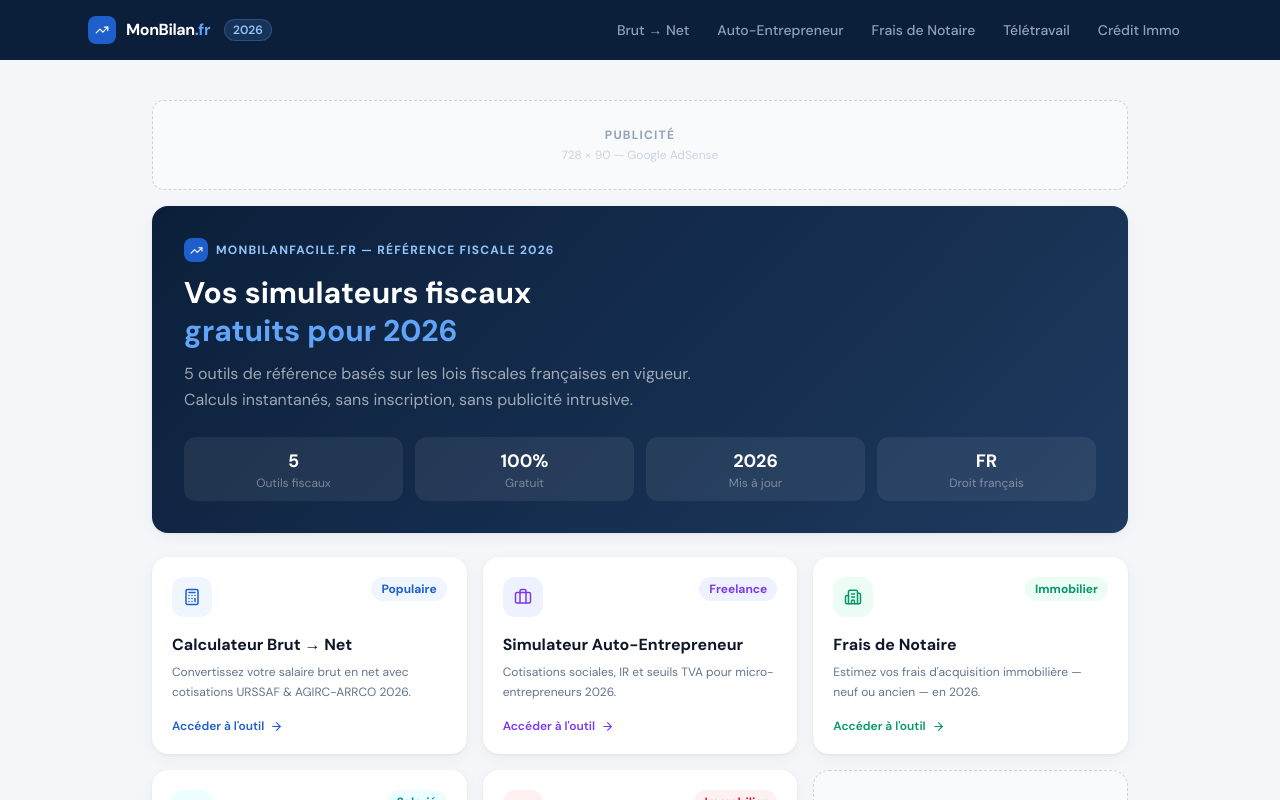
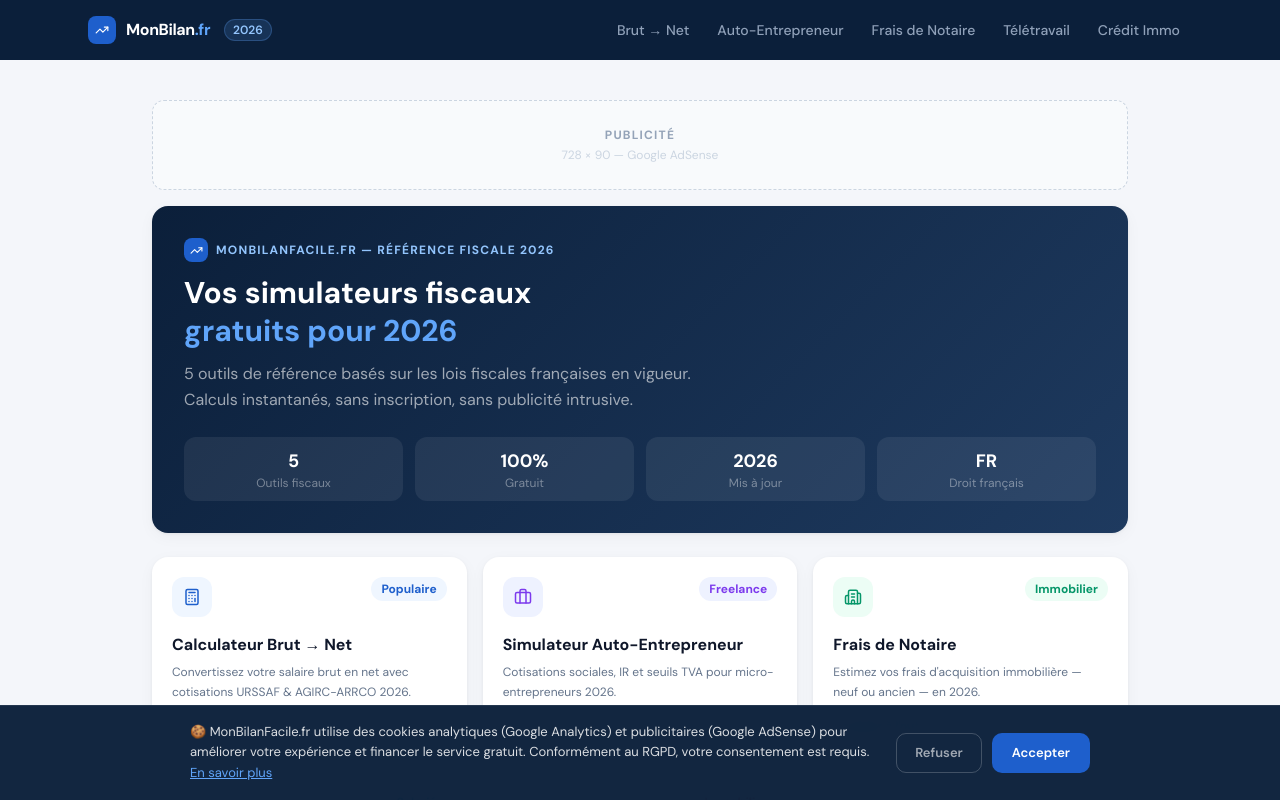
Before and after one commit to MouadOuagag/fisca-fr, a React (Vite) app: page / in a window 1280 px wide. Shown: the top 800 px of the page. Built offline with nearby package versions, Linux system fonts and the light colour scheme.

Commit message:
feat: bannière cookies RGPD — AdSense ready

```diff
--- a/src/components/layout/Layout.jsx
+++ b/src/components/layout/Layout.jsx
@@ -1,6 +1,7 @@
 import Header from './Header'
 import Footer from './Footer'
 import { AdZoneBanner } from '../ui/AdZone'
+import CookieBanner from '../ui/CookieBanner'
 
 export default function Layout({ children }) {
   return (
@@ -11,6 +12,7 @@
         {children}
       </div>
       <Footer />
+      <CookieBanner />
     </div>
   )
 }
--- /dev/null
+++ b/src/components/ui/CookieBanner.jsx
@@ -0,0 +1,95 @@
+import { useState, useEffect } from 'react'
+
+export default function CookieBanner() {
+  const [visible, setVisible] = useState(false)
+
+  useEffect(() => {
+    const consent = localStorage.getItem('cookie-consent')
+    if (!consent) setVisible(true)
+  }, [])
+
+  function accept() {
+    localStorage.setItem('cookie-consent', 'accepted')
+    setVisible(false)
+  }
+
+  function decline() {
+    localStorage.setItem('cookie-consent', 'declined')
+    setVisible(false)
+  }
+
+  if (!visible) return null
+
+  return (
+    <div style={{
+      position: 'fixed',
+      bottom: 0,
+      left: 0,
+      right: 0,
+      zIndex: 9999,
+      padding: '1rem',
+      background: 'rgba(11, 31, 58, 0.97)',
+      backdropFilter: 'blur(10px)',
+      borderTop: '1px solid rgba(255,255,255,0.08)',
+    }}>
+      <div style={{
+        maxWidth: '900px',
+        margin: '0 auto',
+        display: 'flex',
+        alignItems: 'center',
+        justifyContent: 'space-between',
+        gap: '1.5rem',
+        flexWrap: 'wrap',
+      }}>
+        <div style={{ flex: 1, minWidth: '260px' }}>
+          <p style={{
+            fontSize: '13px',
+            color: 'rgba(255,255,255,0.85)',
+            lineHeight: '1.6',
+            margin: 0,
+          }}>
+            🍪 MonBilanFacile.fr utilise des cookies analytiques (Google Analytics)
+            et publicitaires (Google AdSense) pour améliorer votre expérience et
+            financer le service gratuit. Conformément au RGPD, votre consentement
+            est requis.{' '}
+            <a href="/politique-confidentialite"
+              style={{ color: '#60A5FA', textDecoration: 'underline' }}>
+              En savoir plus
+            </a>
+          </p>
+        </div>
+
+        <div style={{ display: 'flex', gap: '10px', flexShrink: 0 }}>
+          <button onClick={decline}
+            style={{
+              padding: '9px 18px',
+              borderRadius: '10px',
+              border: '1px solid rgba(255,255,255,0.2)',
+              background: 'transparent',
+              color: 'rgba(255,255,255,0.6)',
+              fontSize: '13px',
+              fontWeight: '600',
+              cursor: 'pointer',
+              fontFamily: 'inherit',
+            }}>
+            Refuser
+          </button>
+          <button onClick={accept}
+            style={{
+              padding: '9px 20px',
+              borderRadius: '10px',
+              border: 'none',
+              background: '#1E5FCC',
+              color: 'white',
+              fontSize: '13px',
+              fontWeight: '600',
+              cursor: 'pointer',
+              fontFamily: 'inherit',
+            }}>
+            Accepter
+          </button>
+        </div>
+      </div>
+    </div>
+  )
+}
```
